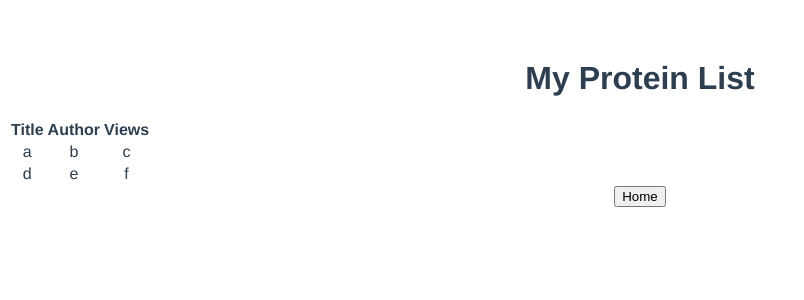
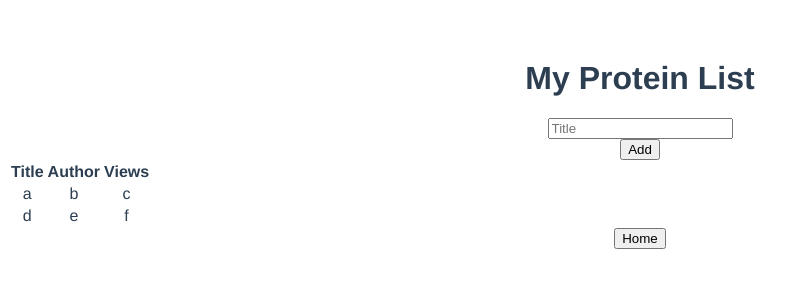
Before and after one commit to avimigo/MyLists, a Vue app in the folder my-lists/: page /myprotein in a window 1280 px wide. Shown: the top 300 px of the page, without its empty margins (0-804 px from the left). Built offline with nearby package versions, Linux system fonts and the light colour scheme; the HTML template or start-up script is replaced by a standard one.

Commit message:
feat: 入力フォーム、ボタンのクリックイベント追加

```diff
--- a/my-lists/src/components/MyProteinTable.vue
+++ b/my-lists/src/components/MyProteinTable.vue
@@ -1,4 +1,21 @@
 <template>
+  <div class="mb-4">
+    <input
+      type="text"
+      class="shadow appearance-none border rounded w-full py-2 px-3 text-gray-700 leading-tight focus:outline-none focus:shadow-outline"
+      id="title"
+      placeholder="Title"
+    />
+  </div>
+  <div class="flex items-center justify-between mb-4">
+    <button
+      class="bg-blue-500 hover:bg-blue-700 text-white font-bold py-2 px-4 rounded focus:outline-none focus:shadow-outline"
+      type="button"
+      v-on:click="greet"
+    >
+      Add
+    </button>
+  </div>
   <table>
     <thead>
       <tr class="bg-gray-100">
@@ -37,5 +54,10 @@ export default {
       ],
     };
   },
+  methods: {
+    greet() {
+      alert("Hello!");
+    },
+  },
 };
 </script>
```
